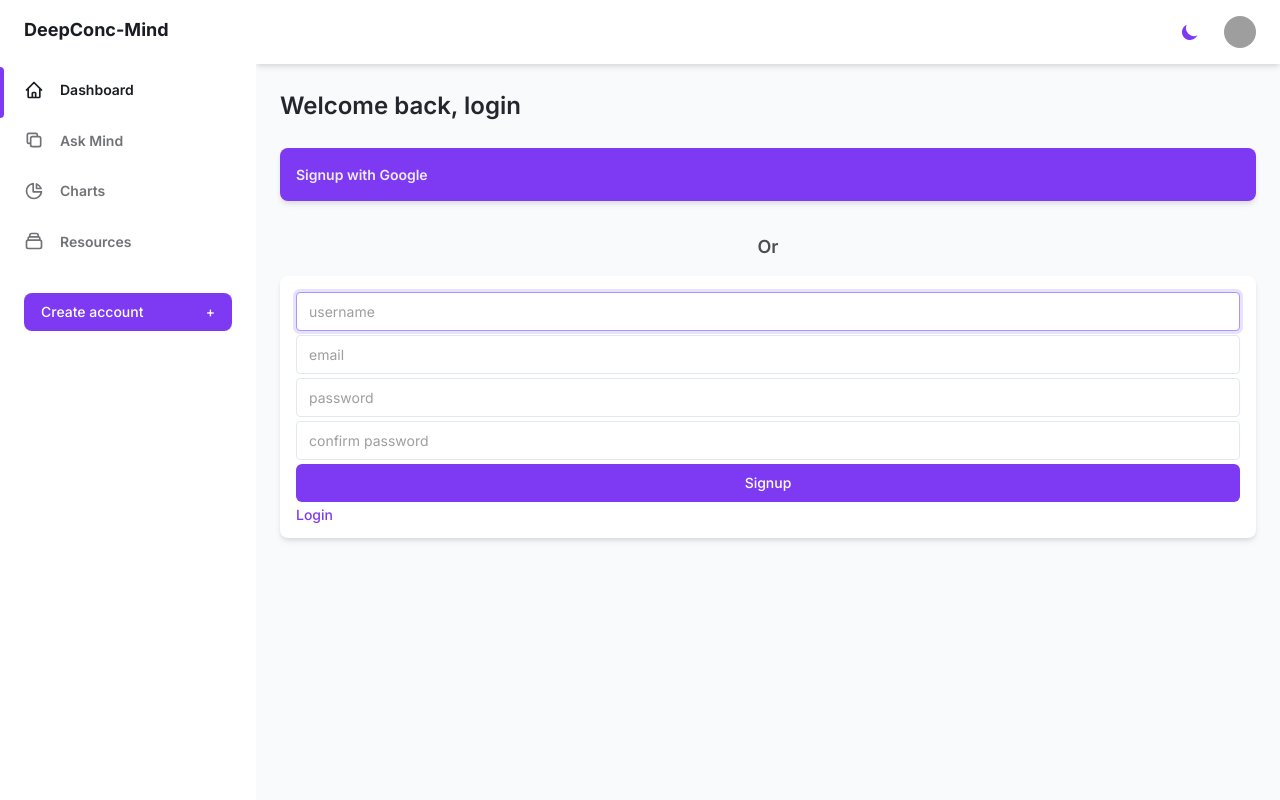
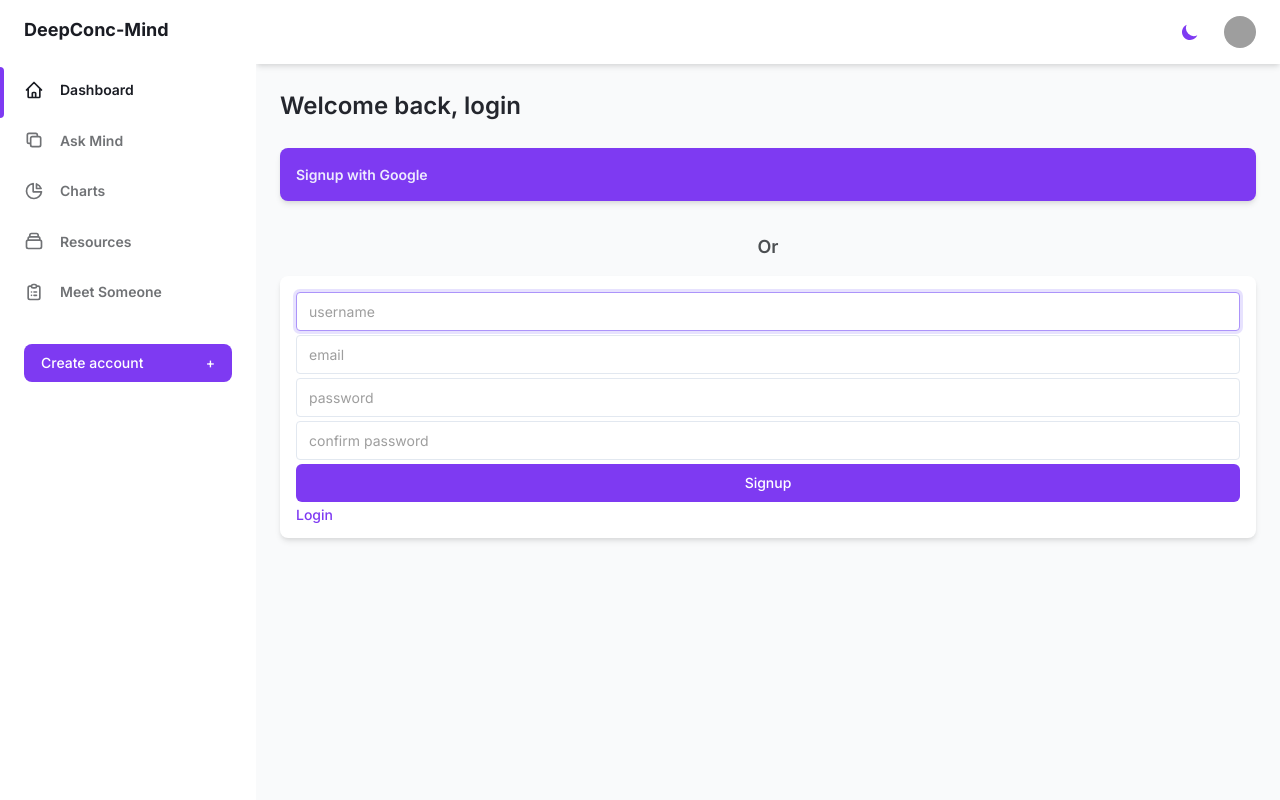
Before and after one commit to deepconclusions/deep-conc-mind, a Django app: page /users/signup in a window 1280 px wide. Run offline with Django 4.2, Linux system fonts and the light colour scheme; data comes from the database, SQL or seed files in the repository; some libraries are stand-ins or nearby versions; grey boxes are pictures that could not be loaded.

Commit message:
updated base

```diff
--- a/templates/base.html
+++ b/templates/base.html
@@ -178,6 +178,28 @@
                 <span class="ml-4">Resources</span>
               </a>
             </li>
+            <li class="relative px-6 py-3">
+              <a
+                class="inline-flex items-center w-full text-sm font-semibold transition-colors duration-150 hover:text-gray-800 dark:hover:text-gray-200"
+                href="{% url 'profile:profiles' %}"
+              >
+                <svg
+                  class="w-5 h-5"
+                  aria-hidden="true"
+                  fill="none"
+                  stroke-linecap="round"
+                  stroke-linejoin="round"
+                  stroke-width="2"
+                  viewBox="0 0 24 24"
+                  stroke="currentColor"
+                >
+                  <path
+                    d="M9 5H7a2 2 0 00-2 2v12a2 2 0 002 2h10a2 2 0 002-2V7a2 2 0 00-2-2h-2M9 5a2 2 0 002 2h2a2 2 0 002-2M9 5a2 2 0 012-2h2a2 2 0 012 2m-3 7h3m-3 4h3m-6-4h.01M9 16h.01"
+                  ></path>
+                </svg>
+                <span class="ml-4">Meet Someone</span>
+              </a>
+            </li>
           </ul>
           {% if user.is_authenticated %}
           <div class="px-6 my-6">
@@ -329,6 +351,28 @@
                   ></path>
                 </svg>
                 <span class="ml-4">Resources</span>
+              </a>
+            </li>
+            <li class="relative px-6 py-3">
+              <a
+                class="inline-flex items-center w-full text-sm font-semibold transition-colors duration-150 hover:text-gray-800 dark:hover:text-gray-200"
+                href="{% url 'profile:profiles' %}"
+              >
+                <svg
+                  class="w-5 h-5"
+                  aria-hidden="true"
+                  fill="none"
+                  stroke-linecap="round"
+                  stroke-linejoin="round"
+                  stroke-width="2"
+                  viewBox="0 0 24 24"
+                  stroke="currentColor"
+                >
+                  <path
+                    d="M9 5H7a2 2 0 00-2 2v12a2 2 0 002 2h10a2 2 0 002-2V7a2 2 0 00-2-2h-2M9 5a2 2 0 002 2h2a2 2 0 002-2M9 5a2 2 0 012-2h2a2 2 0 012 2m-3 7h3m-3 4h3m-6-4h.01M9 16h.01"
+                  ></path>
+                </svg>
+                <span class="ml-4">Meet Someone</span>
               </a>
             </li>
           </ul>
```
Also changed, not shown: mind/views.py (+3 -10 lines).
